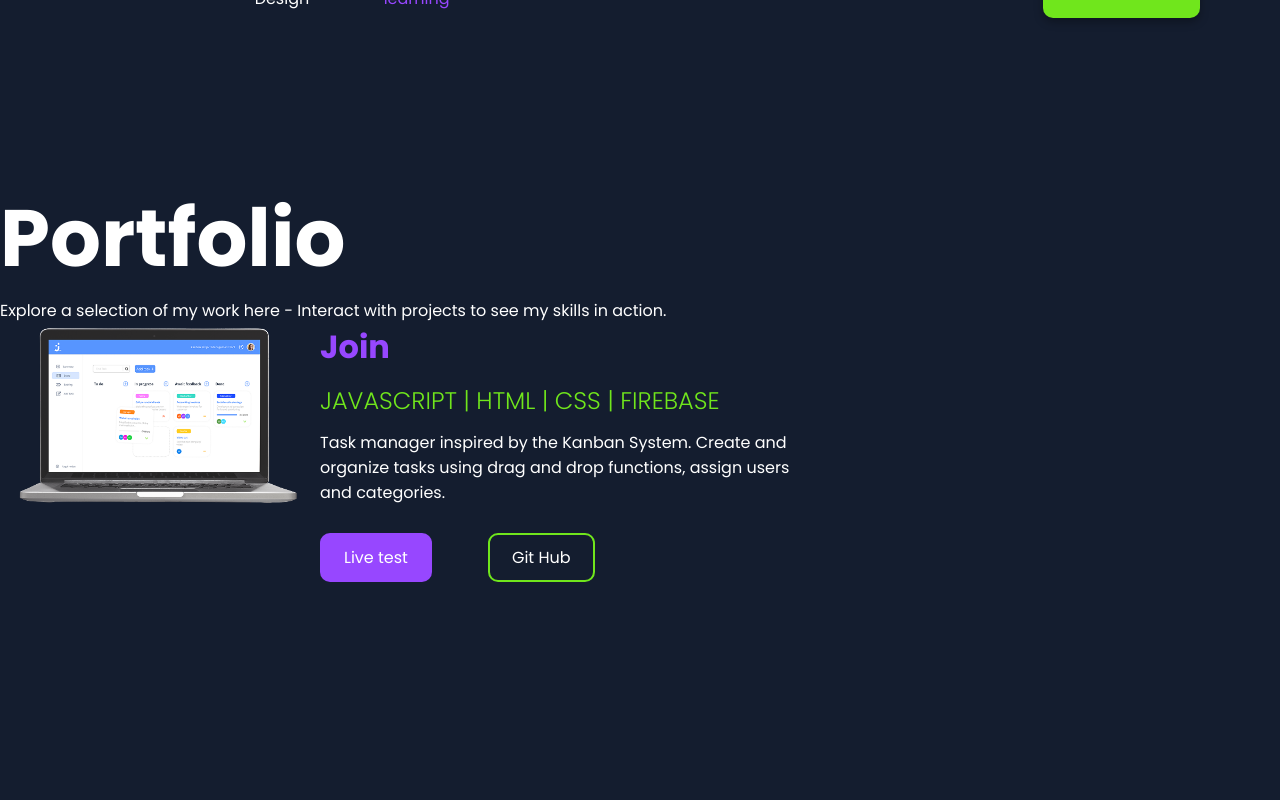
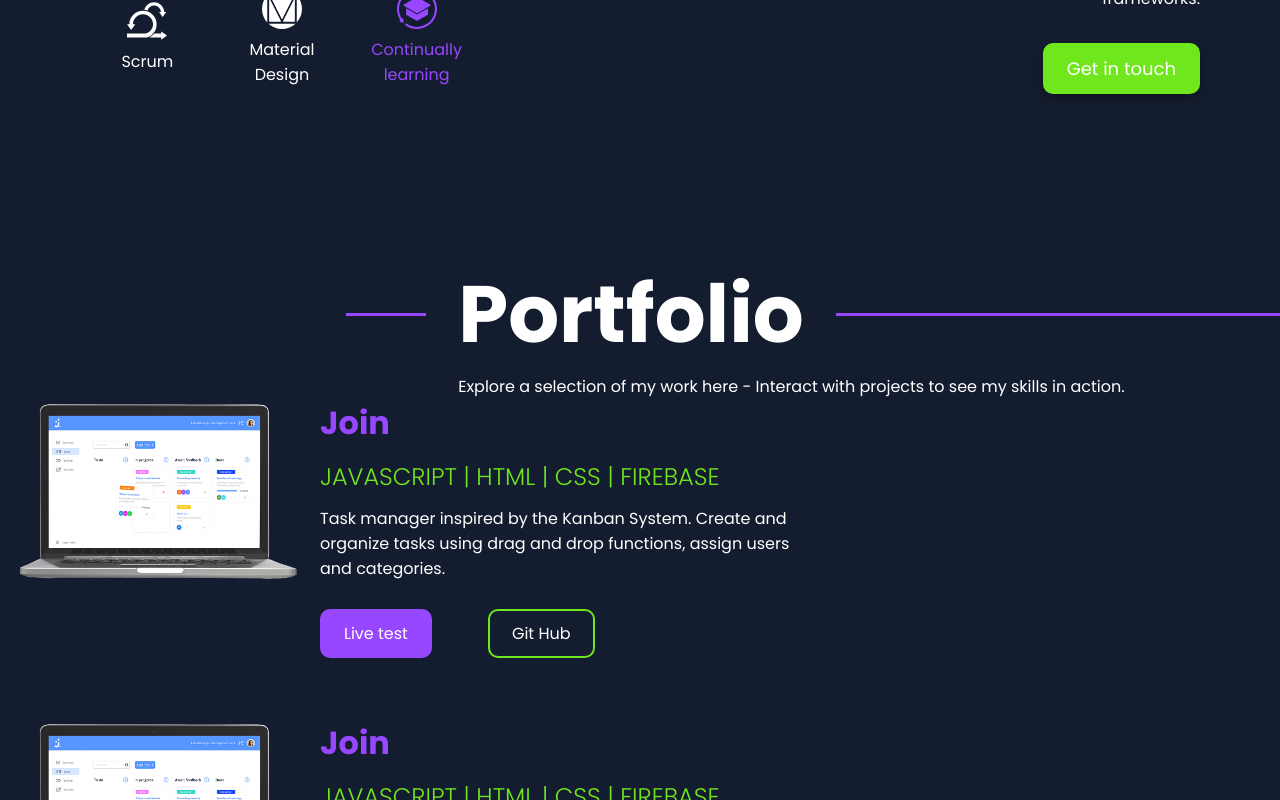
Before and after one commit to HenningOtte/Portfolio, an Angular app: page / in a window 1280 px wide. Shown: the part 2000-2800 px from the top of the page. Before the commit the page ends 2643 px from the top, so only its background shows below. Built offline with nearby package versions, Linux system fonts and the light colour scheme.

Commit message:
Add styling and logic to portfolio component

```diff
--- a/src/app/main-content/hero/hero-curve/hero-curve.scss
+++ b/src/app/main-content/hero/hero-curve/hero-curve.scss
@@ -2,7 +2,7 @@
 
 .hero {
     position: absolute;
-    bottom: -224px;
+    bottom: -300px;
     height: 100%;
     left: 0;
     right: 0;
--- a/src/app/main-content/hero/hero.scss
+++ b/src/app/main-content/hero/hero.scss
@@ -6,7 +6,7 @@
   height: 100vh;
   display: flex;
   justify-content: center;
-  margin-bottom: 224px;
+  margin-bottom: 300px;
 }
 
 .hero-img {
--- a/src/app/main-content/portfolio/portfolio.html
+++ b/src/app/main-content/portfolio/portfolio.html
@@ -1,13 +1,21 @@
 <section class="portfolio">
     <div class="header">
-        <div class="headline">
-            <div class="devider"></div>
-            <h2 class="headline">Portfolio</h2>
-            <div class="devider"></div>
+        <div class="header-container-left">
+            <div class="small-devider bg-bright-purple"></div>
         </div>
-        <p class="subline">Explore a selection of my work here - Interact with projects to see my skills in action.</p>
+        <div class="header-container-right">
+            <div class="headline">
+                <h2>Portfolio</h2>
+                <div class="devider bg-bright-purple"></div>
+            </div>
+            <p class="subline">
+                Explore a selection of my work here - Interact with projects to see my skills in action.
+            </p>
+        </div>
     </div>
     <div class="projects">
+        @for (item of projects; track $index) {
         <app-project-card></app-project-card>
+        }
     </div>
 </section>
--- a/src/app/main-content/portfolio/portfolio.scss
+++ b/src/app/main-content/portfolio/portfolio.scss
@@ -0,0 +1,54 @@
+@use '../../styles/variables' as *;
+
+.header {
+  display: flex;
+  align-items: center;
+  max-width: 1440px;
+}
+
+.header-container-left {
+  width: 33.3%;
+  display: flex;
+  justify-content: end;
+
+}
+
+.header-container-right {
+  width: 66.7%;
+}
+
+.headline {
+  width: 100%;
+  display: flex;
+  justify-content: center;
+  align-items: center;
+}
+
+h2 {
+  white-space: nowrap;
+  margin: 0 32px;
+}
+
+.devider {
+  height: 3px;
+  flex-grow: 1;
+}
+
+.small-devider {
+  height: 3px;
+  width: 80px;
+  margin-bottom: 24px;
+}
+
+.subline {
+  margin-left: 32px;
+}
+
+.bg-bright-purple {
+  background-color: $bright-purple;
+}
+
+.flex-right {
+  display: flex;
+  justify-content: end;
+}
--- a/src/app/main-content/portfolio/portfolio.ts
+++ b/src/app/main-content/portfolio/portfolio.ts
@@ -1,12 +1,42 @@
 import { Component } from '@angular/core';
 import { ProjectCard } from './project-card/project-card';
+import { CommonModule } from '@angular/common';
 
 @Component({
   selector: 'app-portfolio',
-  imports: [ProjectCard],
+  imports: [ProjectCard, CommonModule],
   templateUrl: './portfolio.html',
   styleUrl: './portfolio.scss',
 })
 export class Portfolio {
-
+  projects: { name: string; techstack: string[]; description: string, img: string }[] = [
+    {
+      name: 'Join',
+      techstack: ['JavaScript', 'CSS', 'HTML', 'Firebase'],
+      description:
+        'Task manager inspired by the Kanban System. Create and organize tasks using drag and drop functions, assign users and categories.',
+        img: 'join_laptop_mockup',
+    },
+    {
+      name: '1-Bit Horror Game',
+      techstack: ['JavaScript', 'CSS', 'HTML'],
+      description:
+        'Task manager inspired by the Kanban System. Create and organize tasks using drag and drop functions, assign users and categories.',
+        img: 'join_laptop_mockup',
+    },
+    {
+      name: 'Join',
+      techstack: ['JavaScript', 'CSS', 'HTML', 'Firebase'],
+      description:
+        'Task manager inspired by the Kanban System. Create and organize tasks using drag and drop functions, assign users and categories.',
+        img: 'join_laptop_mockup',
+    },
+    {
+      name: 'Join',
+      techstack: ['JavaScript', 'CSS', 'HTML', 'Firebase'],
+      description:
+        'Task manager inspired by the Kanban System. Create and organize tasks using drag and drop functions, assign users and categories.',
+        img: 'join_laptop_mockup',
+    },
+  ];
 }
```
